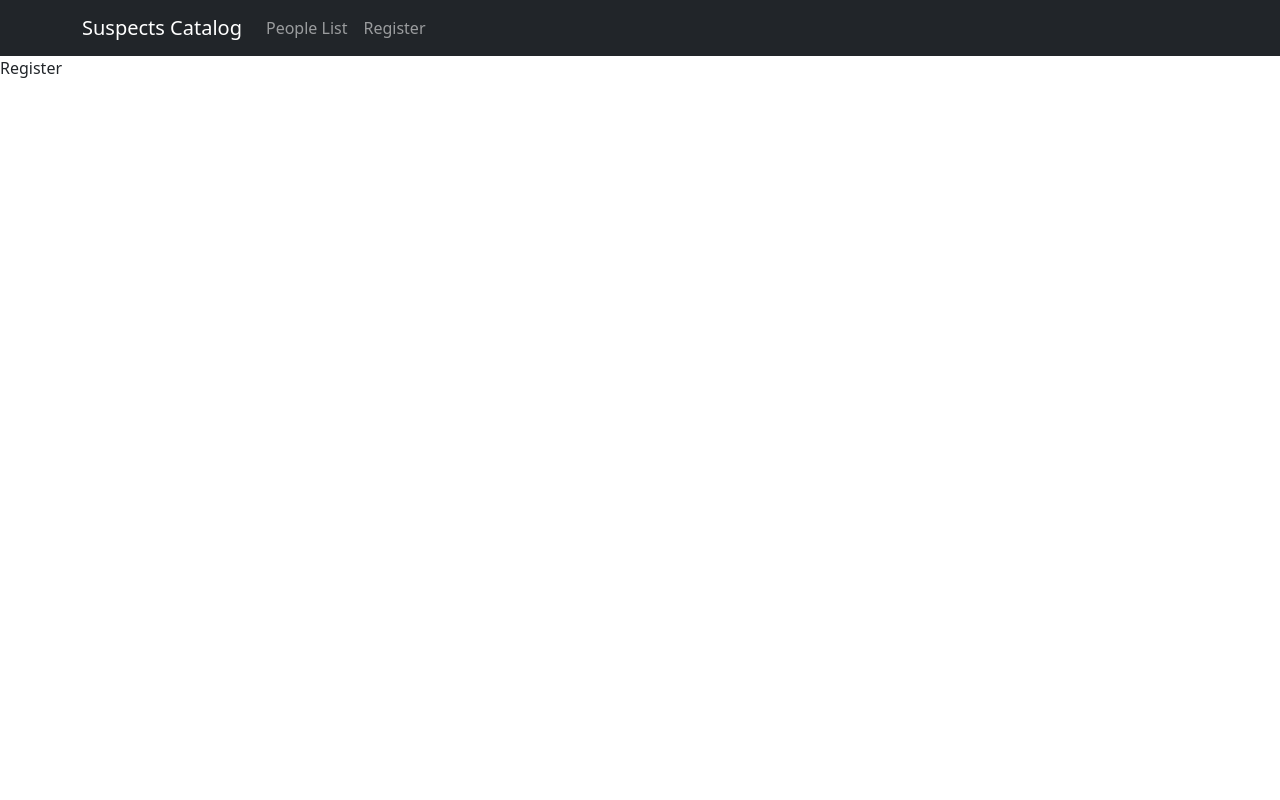
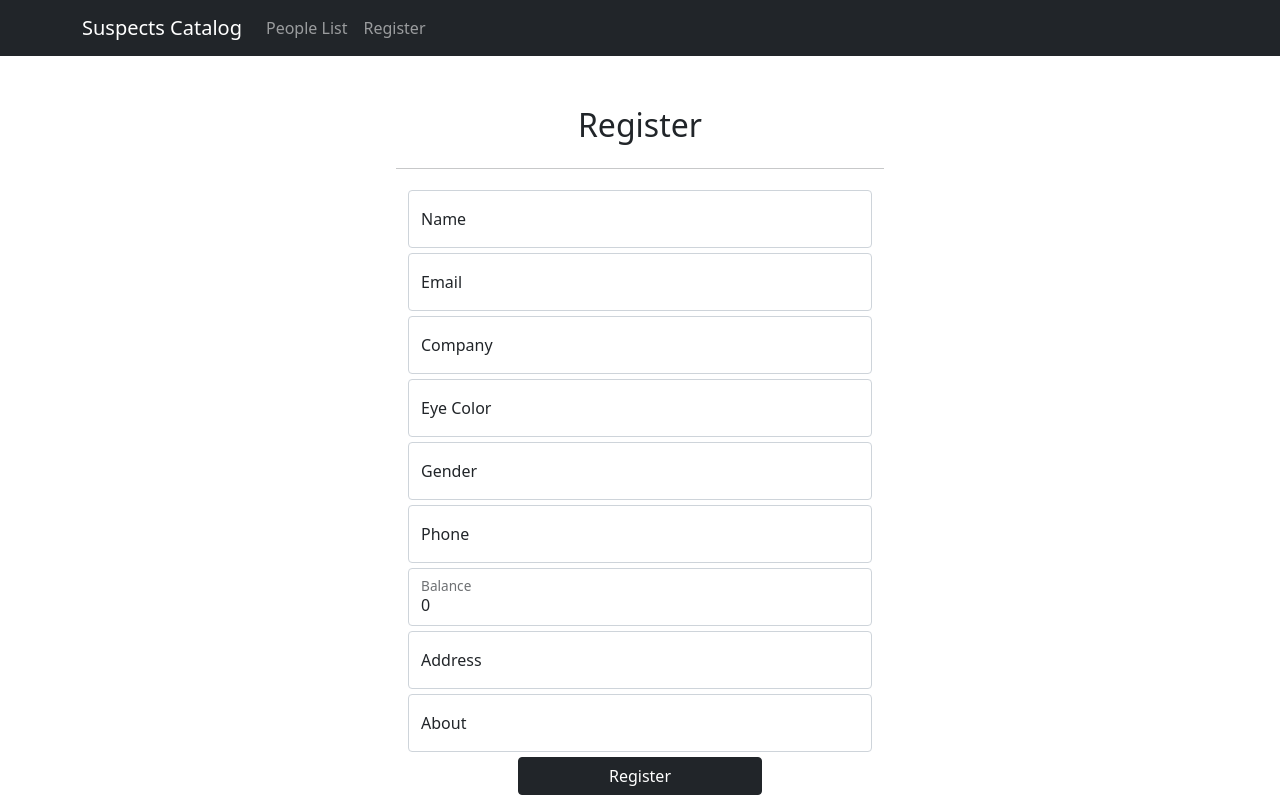
Before and after one commit to axdbertuol/suspects-catalog, a React (Create React App) app: page /register in a window 1280 px wide. Built offline with nearby package versions, Linux system fonts and the light colour scheme; no server answers.

Commit message:
+ Registration base complete with formik + yup + More types - Participants links not working

```diff
--- a/package.json
+++ b/package.json
@@ -15,6 +15,7 @@
     "dotenv": "^16.0.0",
     "eslint-config-prettier": "^8.5.0",
     "eslint-plugin-prettier": "^4.0.0",
+    "formik": "^2.2.9",
     "json-server": "^0.17.0",
     "lightgallery": "^2.4.0",
     "react": "^17.0.2",
@@ -23,7 +24,8 @@
     "react-router-dom": "^6.2.2",
     "react-scripts": "5.0.0",
     "typescript": "^4.6.2",
-    "web-vitals": "^2.1.4"
+    "web-vitals": "^2.1.4",
+    "yup": "^0.32.11"
   },
   "scripts": {
     "start": "react-scripts start",
--- a/src/api/suspectsApi.ts
+++ b/src/api/suspectsApi.ts
@@ -13,7 +13,7 @@ export const getSuspectById = async (
   return axiosInstance.get(`/suspects?id=${id}`);
 };
 
-export const saveSuspects = async (
+export const saveSuspect = async (
   suspect: ISuspect
 ): Promise<AxiosResponse<Array<ISuspect>, undefined>> => {
   return axiosInstance.post('/suspects', suspect);
--- a/src/pages/SuspectRegisterPage/index.tsx
+++ b/src/pages/SuspectRegisterPage/index.tsx
@@ -1,7 +1,284 @@
 import React from 'react';
+import * as yup from 'yup';
+import { useFormik } from 'formik';
+import {
+  Button,
+  Col,
+  Container,
+  FloatingLabel,
+  Form,
+  Row
+} from 'react-bootstrap';
+import { saveSuspect } from '../../api/suspectsApi';
+import { ISuspect as IRegisterFormValues } from '../../utils/types';
+
+interface KeyValue {
+  [key: string]: string | number | boolean;
+}
 
 const SuspectRegisterPage = () => {
-  return <div>Register</div>;
+  const {
+    values,
+    errors,
+    handleChange,
+    handleBlur,
+    handleSubmit,
+    touched,
+    handleReset
+  } = useFormik({
+    initialValues: {
+      name: '',
+      age: 0,
+      eyeColor: '',
+      gender: '',
+      company: '',
+      email: '',
+      phone: '',
+      address: '',
+      about: '',
+      balance: 0,
+      registered: false,
+      latitude: 0,
+      longitude: 0
+    },
+    validationSchema: yup.object({
+      name: yup.string().required().default(''),
+      age: yup.number().integer().default(0),
+      eyeColor: yup.string().required().default(''),
+      gender: yup.string().required().default(''),
+      company: yup.string().required().default(''),
+      email: yup.string().required().default(''),
+      phone: yup.string().required().default(''),
+      address: yup.string().required().default(''),
+      about: yup.string().default(''),
+      balance: yup.number().default(0),
+      registered: yup.boolean().default(false),
+      latitude: yup.number().default(0),
+      longitude: yup.number().default(0)
+    }),
+    onSubmit: (values: IRegisterFormValues) => {
+      if (values) {
+        const suspect = { ...values };
+        saveSuspect(suspect)
+          .then((r) => console.log('salvo', r.statusText))
+          .catch((e) => console.error(e));
+        // .finally(() => )
+      }
+    }
+  });
+  // TODO make component & refactor this
+  return (
+    <Container
+      fluid={'sm'}
+      style={{
+        marginTop: '50px',
+        width: '40%'
+      }}
+    >
+      <Form onSubmit={handleSubmit} onReset={handleReset}>
+        <Row>
+          <Col>
+            <h2 style={{ textAlign: 'center' }}>Register</h2>
+          </Col>
+          <Col xs={12}>
+            <hr />
+          </Col>
+        </Row>
+        <Row style={{ margin: '5px 0' }}>
+          <Form.Group as={Col} xs="12" className="position-relative">
+            <FloatingLabel label="Name">
+              <Form.Control
+                type="text"
+                name="name"
+                id="name"
+                placeholder="Name"
+                value={values.name}
+                onChange={handleChange}
+                onBlur={handleBlur}
+                isValid={touched.name && !errors.name}
+                isInvalid={touched.name && !!errors.name}
+              />
+              <Form.Control.Feedback type="invalid">
+                {errors.name}
+              </Form.Control.Feedback>
+            </FloatingLabel>
+          </Form.Group>
+        </Row>
+        <Row style={{ margin: '5px 0' }}>
+          <Form.Group as={Col} xs="12" className="position-relative">
+            <FloatingLabel label="Email">
+              <Form.Control
+                type="text"
+                name="email"
+                id="email"
+                placeholder="Email"
+                value={values.email}
+                onChange={handleChange}
+                onBlur={handleBlur}
+                isValid={touched.email && !errors.email}
+                isInvalid={touched.email && !!errors.email}
+              />
+              <Form.Control.Feedback type="invalid">
+                {errors.email}
+              </Form.Control.Feedback>
+            </FloatingLabel>
+          </Form.Group>
+        </Row>
+        <Row style={{ margin: '5px 0' }}>
+          <Form.Group as={Col} xs="12" className="position-relative">
+            <FloatingLabel label="Company">
+              <Form.Control
+                type="text"
+                name="company"
+                id="company"
+                placeholder="Company"
+                value={values.company}
+                onChange={handleChange}
+                onBlur={handleBlur}
+                isValid={touched.company && !errors.company}
+                isInvalid={touched.company && !!errors.company}
+              />
+              <Form.Control.Feedback type="invalid">
+                {errors.company}
+              </Form.Control.Feedback>
+            </FloatingLabel>
+          </Form.Group>
+        </Row>
+        <Row style={{ margin: '5px 0' }}>
+          <Form.Group as={Col} xs="12" className="position-relative">
+            <FloatingLabel label="Eye Color">
+              <Form.Control
+                type="text"
+                name="eyeColor"
+                id="eyeColor"
+                placeholder="Eye Color"
+                value={values.eyeColor}
+                onChange={handleChange}
+                onBlur={handleBlur}
+                isValid={touched.eyeColor && !errors.eyeColor}
+                isInvalid={touched.eyeColor && !!errors.eyeColor}
+              />
+              <Form.Control.Feedback type="invalid">
+                {errors.eyeColor}
+              </Form.Control.Feedback>
+            </FloatingLabel>
+          </Form.Group>
+        </Row>
+        <Row style={{ margin: '5px 0' }}>
+          <Form.Group as={Col} xs="12" className="position-relative">
+            <FloatingLabel label="Gender">
+              <Form.Control
+                type="text"
+                name="gender"
+                id="gender"
+                placeholder="Gender"
+                value={values.gender}
+                onChange={handleChange}
+                onBlur={handleBlur}
+                isValid={touched.gender && !errors.gender}
+                isInvalid={touched.gender && !!errors.gender}
+              />
+              <Form.Control.Feedback type="invalid">
+                {errors.gender}
+              </Form.Control.Feedback>
+            </FloatingLabel>
+          </Form.Group>
+        </Row>
+        <Row style={{ margin: '5px 0' }}>
+          <Form.Group as={Col} xs="12" className="position-relative">
+            <FloatingLabel label="Phone">
+              <Form.Control
+                type="text"
+                name="phone"
+                id="phone"
+                placeholder="Phone"
+                value={values.phone}
+                onChange={handleChange}
+                onBlur={handleBlur}
+                isValid={touched.phone && !errors.phone}
+                isInvalid={touched.phone && !!errors.phone}
+              />
+              <Form.Control.Feedback type="invalid">
+                {errors.phone}
+              </Form.Control.Feedback>
+            </FloatingLabel>
+          </Form.Group>
+        </Row>
+        <Row style={{ margin: '5px 0' }}>
+          <Form.Group as={Col} xs="12" className="position-relative">
+            <FloatingLabel label="Balance">
+              <Form.Control
+                type="number"
+                name="balance"
+                id="balance"
+                placeholder="Balance"
+                value={values.balance}
+                onChange={handleChange}
+                onBlur={handleBlur}
+                isValid={touched.balance && !errors.balance}
+                isInvalid={touched.balance && !!errors.balance}
+              />
+              <Form.Control.Feedback type="invalid">
+                {errors.email}
+              </Form.Control.Feedback>
+            </FloatingLabel>
+          </Form.Group>
+        </Row>
+        <Row style={{ margin: '5px 0' }}>
+          <Form.Group as={Col} xs="12" className="position-relative">
+            <FloatingLabel label="Address">
+              <Form.Control
+                type="text"
+                name="address"
+                id="address"
+                placeholder="Address"
+                value={values.address}
+                onChange={handleChange}
+                onBlur={handleBlur}
+                isValid={touched.address && !errors.address}
+                isInvalid={touched.address && !!errors.address}
+              />
+              <Form.Control.Feedback type="invalid">
+                {errors.address}
+              </Form.Control.Feedback>
+            </FloatingLabel>
+          </Form.Group>
+        </Row>
+        <Row style={{ margin: '5px 0' }}>
+          <Form.Group as={Col} xs="12" className="position-relative">
+            <FloatingLabel label="About">
+              <Form.Control
+                type="text"
+                name="about"
+                id="about"
+                placeholder="About"
+                value={values.about}
+                onChange={handleChange}
+                onBlur={handleBlur}
+                isValid={touched.about && !errors.about}
+                isInvalid={touched.about && !!errors.about}
+              />
+              <Form.Control.Feedback type="invalid">
+                {errors.address}
+              </Form.Control.Feedback>
+            </FloatingLabel>
+          </Form.Group>
+        </Row>
+        <Row
+          style={{
+            margin: '5px 0',
+            width: '50%',
+            marginRight: 'auto',
+            marginLeft: 'auto'
+          }}
+        >
+          <Button type="submit" variant={'dark'}>
+            Register
+          </Button>
+        </Row>
+      </Form>
+    </Container>
+  );
 };
 
 export default SuspectRegisterPage;
```
Also changed, not shown: src/utils/types.d.ts (+12 -2 lines), database.json, 2 other files (tests, documents, lock files or other folders).
